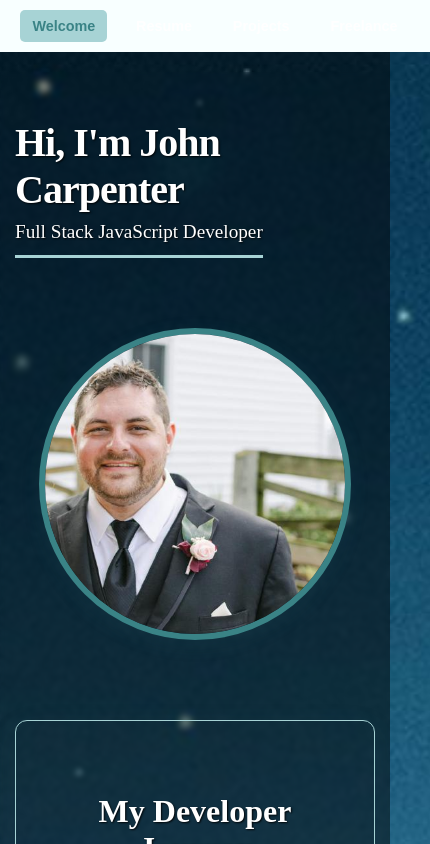
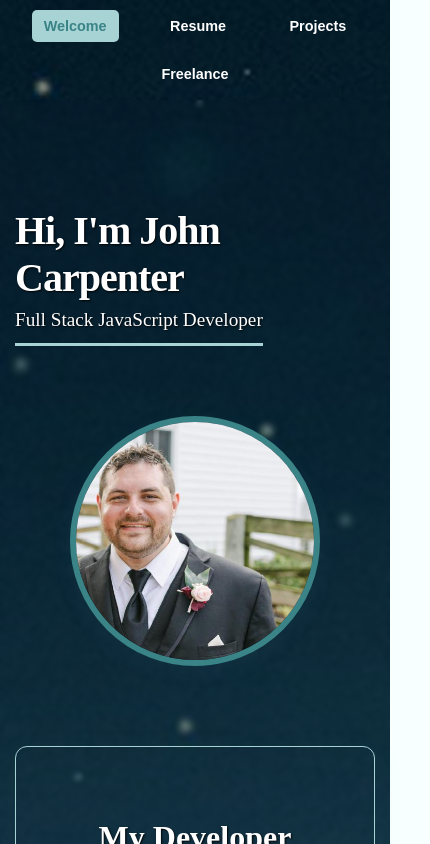
Before and after one commit to johncarpenter819/portfolio, a React (Vite) app in the folder frontend/: page / in a window 390 px wide. Shown: the top 844 px of the page, 430 px wide, since content can reach past the window. Built offline with nearby package versions, Linux system fonts and the light colour scheme.

Commit message:
Noticed some mobile issues and pushing this fix to correct

```diff
--- a/frontend/src/global.css
+++ b/frontend/src/global.css
@@ -6,6 +6,11 @@
   --color-shadow: rgba(58, 131, 134, 0.1);
   --font-serif: "Merriweather", serif;
   --font-sans: "Poppins", sans-serif;
+}
+*,
+*::before,
+*::after {
+  box-sizing: border-box;
 }
 body {
   margin: 0;
--- a/frontend/src/styles/Freelance.css
+++ b/frontend/src/styles/Freelance.css
@@ -261,6 +261,8 @@
   }
   .hero-title {
     font-size: 2.3rem;
+    padding: 20px 15px;
+    padding-top: 80px;
   }
   .hero-subtitle {
     font-size: 1.1;
--- a/frontend/src/styles/Home.css
+++ b/frontend/src/styles/Home.css
@@ -413,6 +413,16 @@
   }
 }
 
+@media (max-width: 900px) {
+  .headshot-block {
+    width: 250px;
+    height: 250px;
+  }
+  .visual-journey-container {
+    grid-template-columns: 250px, 1fr;
+  }
+}
+
 @media (max-width: 768) {
   .visual-journey-container {
     grid-template-columns: 1fr;
@@ -425,6 +435,8 @@
   }
   .headshot-block {
     margin: 0 auto;
+    width: 200px;
+    height: 200px;
   }
   .curriculum-grid {
     grid-template-columns: repeat(auto-fit, minmax(200px, 1fr));
@@ -434,6 +446,7 @@
 @media (max-width: 600px) {
   .home-container {
     padding: 20px 15px;
+    padding-top: 80px;
   }
   .journey-title {
     font-size: 2rem;
--- a/frontend/src/styles/Navbar.css
+++ b/frontend/src/styles/Navbar.css
@@ -29,15 +29,16 @@
 @media (max-width: 600px) {
   .navbar-component {
     position: static;
+    top: 0;
+    left: 0;
+    right: 0;
     flex-direction: row;
     align-items: center;
     width: 100%;
     padding: 10px 20px;
     box-shadow: var(--color-shadow);
-    background-color: var(--color-background);
+    /* background-color: var(--color-background); */
     justify-content: space-around;
-    margin-bottom: 20px;
-    top: auto;
-    right: auto;
+    margin-bottom: 0;
   }
 }
--- a/frontend/src/styles/Projects.css
+++ b/frontend/src/styles/Projects.css
@@ -207,3 +207,9 @@
     text-align: center;
   }
 }
+@media (max-width: 600px) {
+  .projects-title {
+    padding: 20px 15px;
+    padding-top: 80px;
+  }
+}
--- a/frontend/src/styles/Resume.css
+++ b/frontend/src/styles/Resume.css
@@ -73,6 +73,8 @@
   .section-title {
     font-size: 2rem;
     margin-bottom: 1.4rem;
+    padding: 20px 15px;
+    padding-top: 80px;
   }
   .navbar-component {
     gap: 1rem;
```
